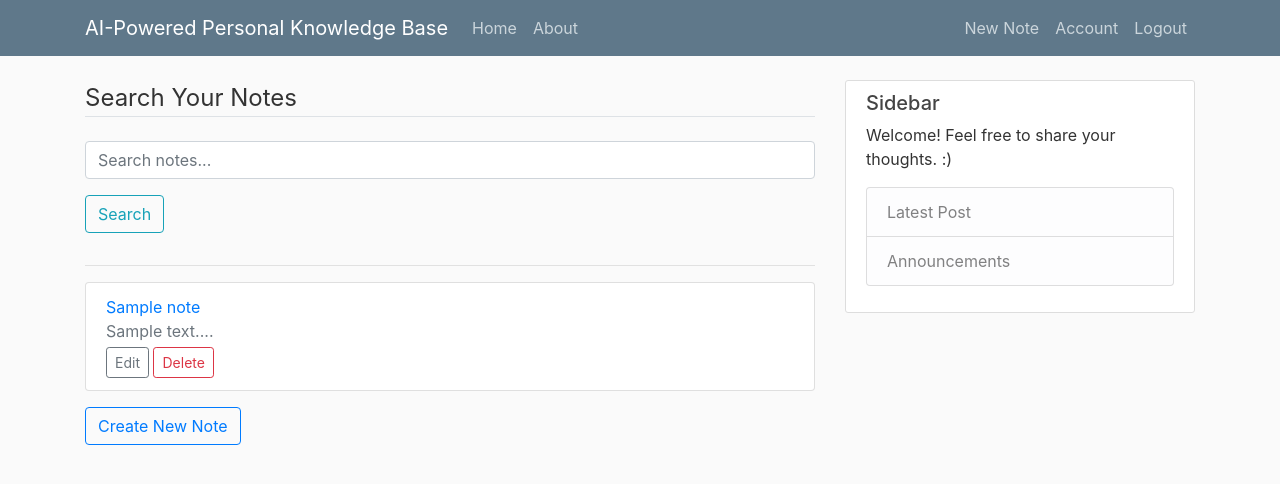
After one commit to 9jana8/AI-Powered_Personal_Knowledge_Base, a Flask app: page /notes in a window 1280 px wide. The commit adds this page. Shown: the top 484 px of the page. Run offline with Flask 3, Linux system fonts and the light colour scheme; a user stored in the database is signed in; tables that the repository leaves empty hold one stand-in row (values such as "Sample post"); some libraries are stand-ins or nearby versions.

Commit message:
Add search functionality for user notes
- Implemented /notes route with optional query parameter `q` for searching titles and content
- Filter results to show only current user's notes
- Updated list_notes.html template with Bootstrap-styled search form and note list
- Added "Search Notes" button to home page linking to search page
- Handles empty search (shows all user notes) and query filtering (case-insensitive)

```diff
--- a/flaskapp/notes/routes.py
+++ b/flaskapp/notes/routes.py
@@ -52,3 +52,17 @@ def delete_note(note_id):
     db.session.commit()
     flash('Your note has been deleted!', 'success')
     return redirect(url_for('main.home'))
+
+@notes.route('/notes')
+@login_required
+def list_notes():
+    query = request.args.get('q', '')
+    if query:
+        notes_list = Note.query.filter(
+            Note.author == current_user,
+            (Note.title.ilike(f'%{query}%')) | (Note.content.ilike(f'%{query}%'))
+        ).all()
+    else:
+        notes_list = Note.query.filter(Note.author == current_user).all()
+
+    return render_template('list_notes.html', notes=notes_list, query=query)
--- a/flaskapp/templates/home.html
+++ b/flaskapp/templates/home.html
@@ -12,4 +12,7 @@
           </div>
         </article>
     {% endfor %}
+    <div class="mt-4 text-center">
+        <a href="{{ url_for('notes.list_notes') }}" class="btn btn-outline-info btn-lg">Search Notes</a>
+    </div>
 {% endblock content %}
--- /dev/null
+++ b/flaskapp/templates/list_notes.html
@@ -0,0 +1,39 @@
+{% extends "layout.html" %}
+{% block content %}
+<div class="content_section">
+    <form method="GET" action="{{ url_for('notes.list_notes') }}">
+        <fieldset class="form-group">
+            <legend class="border-bottom mb-4">Search Your Notes</legend>
+            <div class="form-group">
+                <input type="text" name="q" class="form-control" placeholder="Search notes..." value="{{ query }}">
+            </div>
+            <div class="form-group">
+                <button type="submit" class="btn btn-outline-info">Search</button>
+            </div>
+        </fieldset>
+    </form>
+
+    <hr>
+
+    {% if notes %}
+        <ul class="list-group">
+            {% for note in notes %}
+                <li class="list-group-item">
+                    <a href="{{ url_for('notes.note', note_id=note.id) }}">{{ note.title }}</a>
+                    <p class="mb-1 text-muted">{{ note.content[:100] }}...</p>
+                    <div>
+                        <a href="{{ url_for('notes.update_note', note_id=note.id) }}" class="btn btn-sm btn-outline-secondary">Edit</a>
+                        <form action="{{ url_for('notes.delete_note', note_id=note.id) }}" method="POST" style="display:inline;">
+                            <button type="submit" class="btn btn-sm btn-outline-danger" onclick="return confirm('Are you sure?')">Delete</button>
+                        </form>
+                    </div>
+                </li>
+            {% endfor %}
+        </ul>
+    {% else %}
+        <p>No notes found.</p>
+    {% endif %}
+
+    <a href="{{ url_for('notes.new_note') }}" class="btn btn-outline-primary mt-3">Create New Note</a>
+</div>
+{% endblock %}
```
